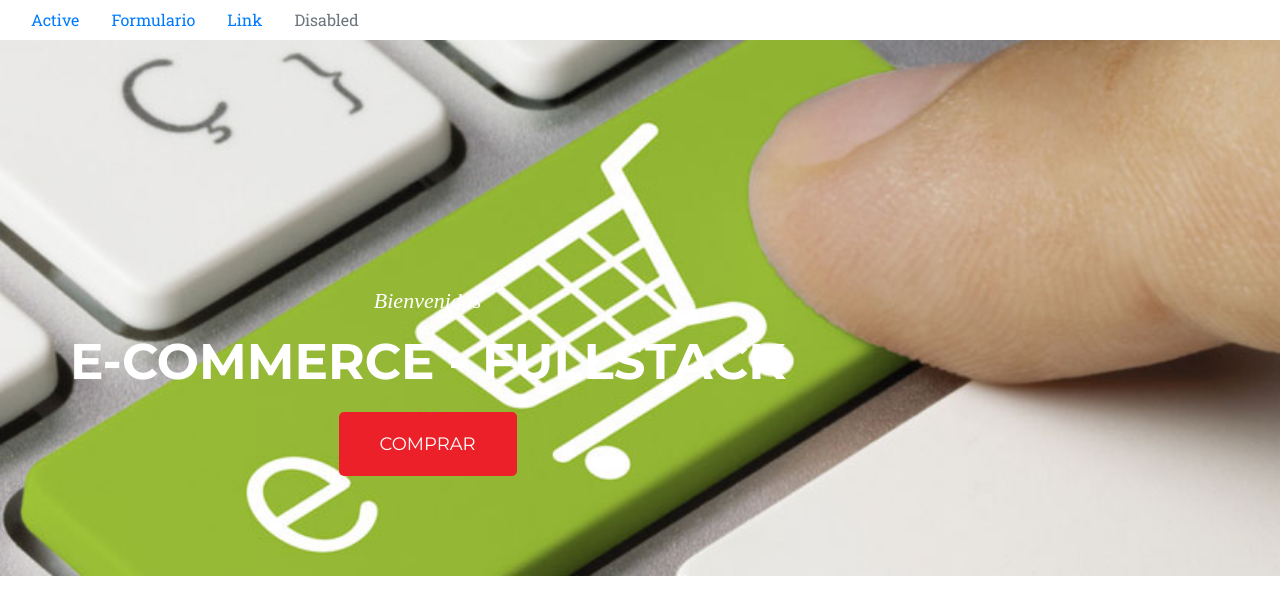
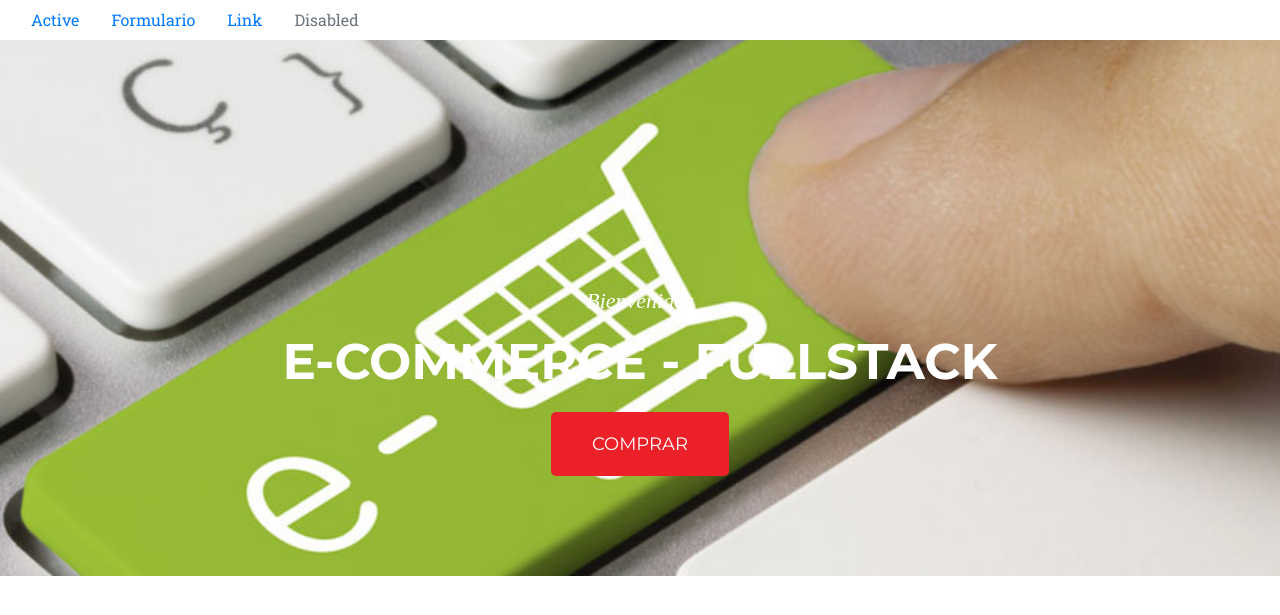
Before and after one commit to Nelhagui/Ecommerce-OOP, a PHP site: page / in a window 1280 px wide. Shown: the top 615 px of the page. Run offline with PHP 8.4, Linux system fonts and the light colour scheme; some web fonts are replaced.

Commit message:
no message

```diff
--- a/index.php
+++ b/index.php
@@ -34,10 +34,7 @@
     <section id="banner">
       <div class="container">
         <div class="row">
-         <!--Aquí forzo a que siempre se vea en 12 columnas
-         aunque sea cualquier dispositivo como lo que realice
-         en el formulario que les envie-->
-          <div class="col-xs-12">
+          <div class="col-12">
             <div class="intro-text text-center">
               <h2>Bienvenidos</h2>
               <h1>E-Commerce - Fullstack</h1>
```
